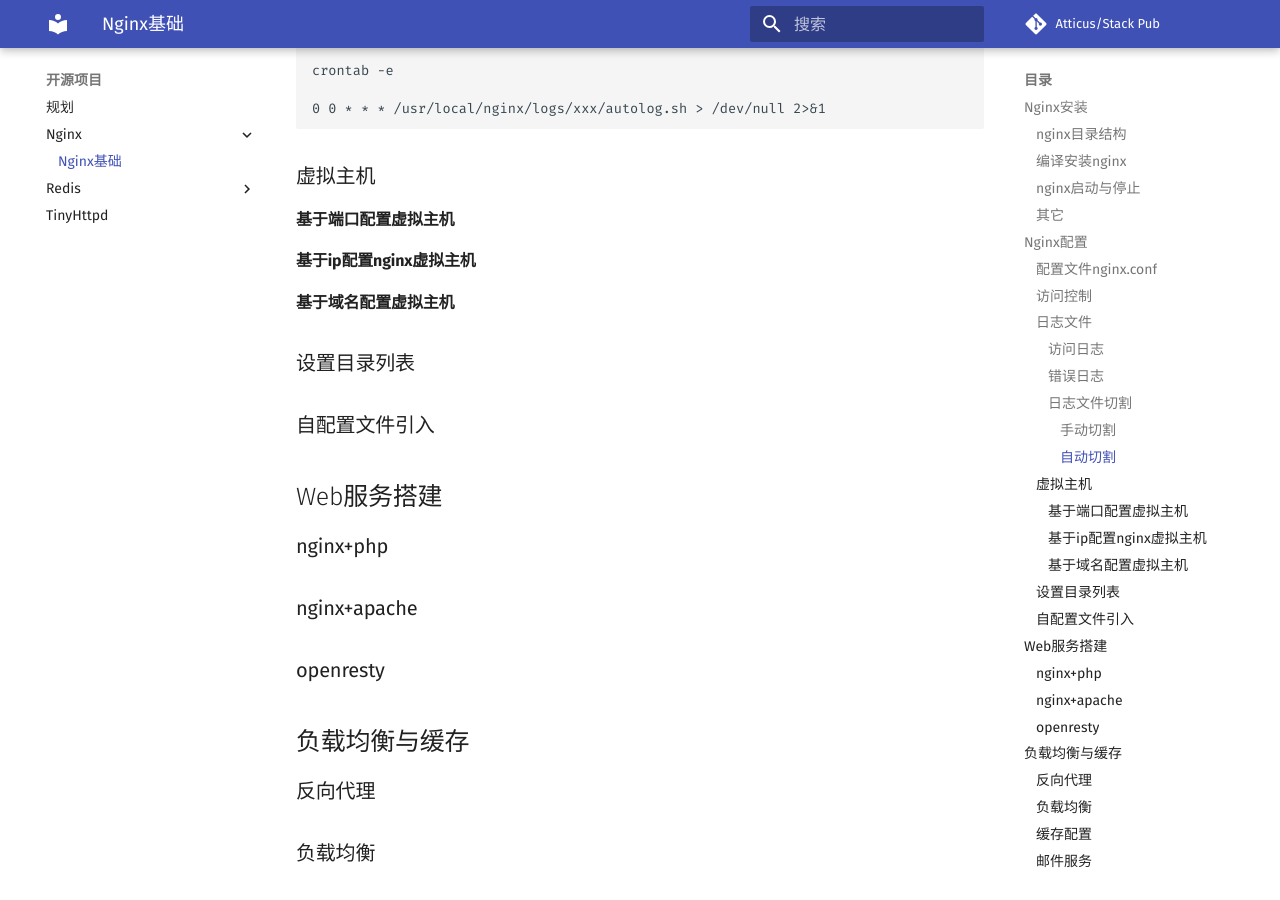
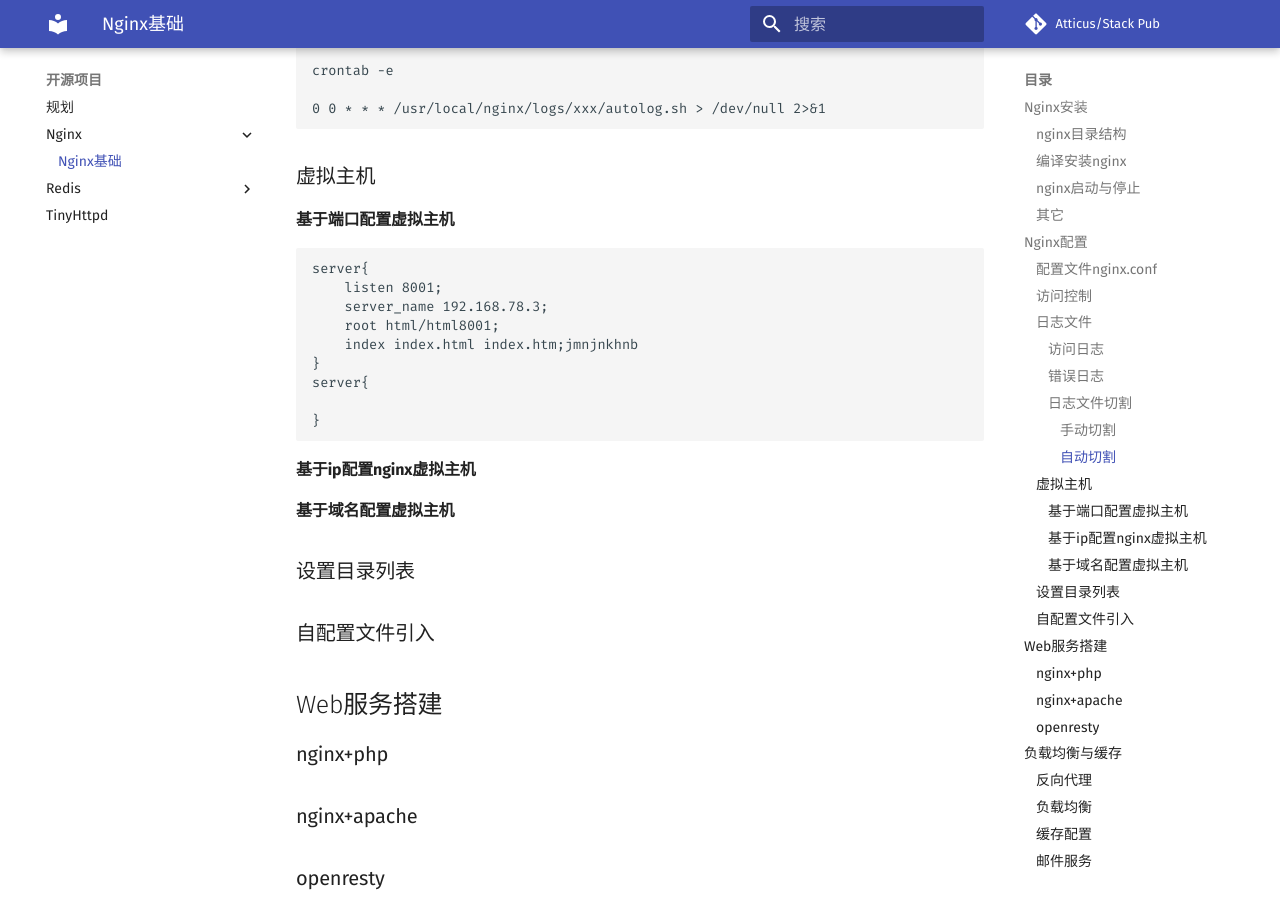
Before and after one commit to opfanswyx/StackPub, an MkDocs documentation site: the page built from docs/source/nginx/nginx_base.md, in a window 1280 px wide and 900 px high, scrolled down 5473 px. Built offline with MkDocs 1.6.1 and Material for MkDocs 9.7.7, drawn with Linux system fonts in a browser that asks for light colours; comment, search, counter and statistics services are not loaded.

Commit message:
source file

````diff
--- a/docs/source/nginx/nginx_base.md
+++ b/docs/source/nginx/nginx_base.md
@@ -201,7 +201,17 @@ crontab -e
 ```
 ### 虚拟主机
 #### 基于端口配置虚拟主机
+```
+server{
+    listen 8001;
+    server_name 192.168.78.3;
+    root html/html8001;
+    index index.html index.htm;jmnjnkhnb
+}
+server{
 
+}
+```
 #### 基于ip配置nginx虚拟主机
 
 #### 基于域名配置虚拟主机
````
